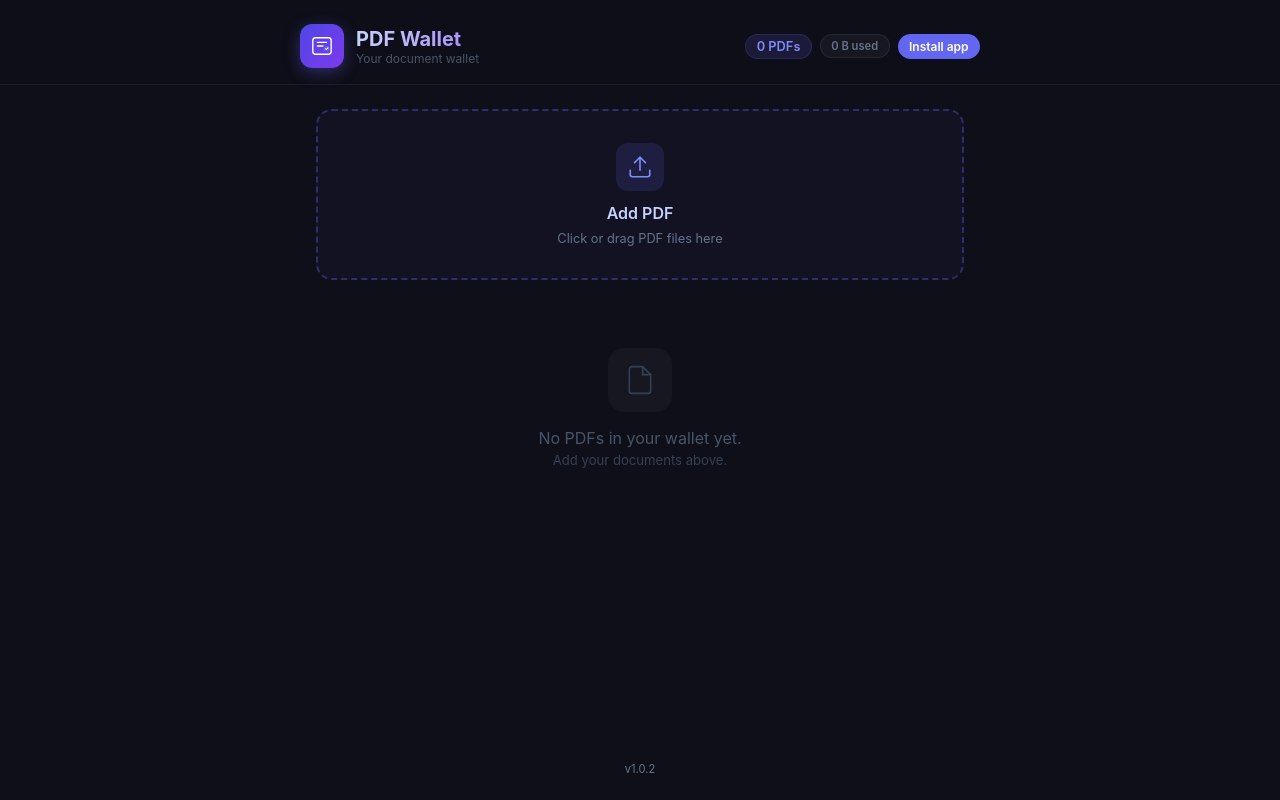
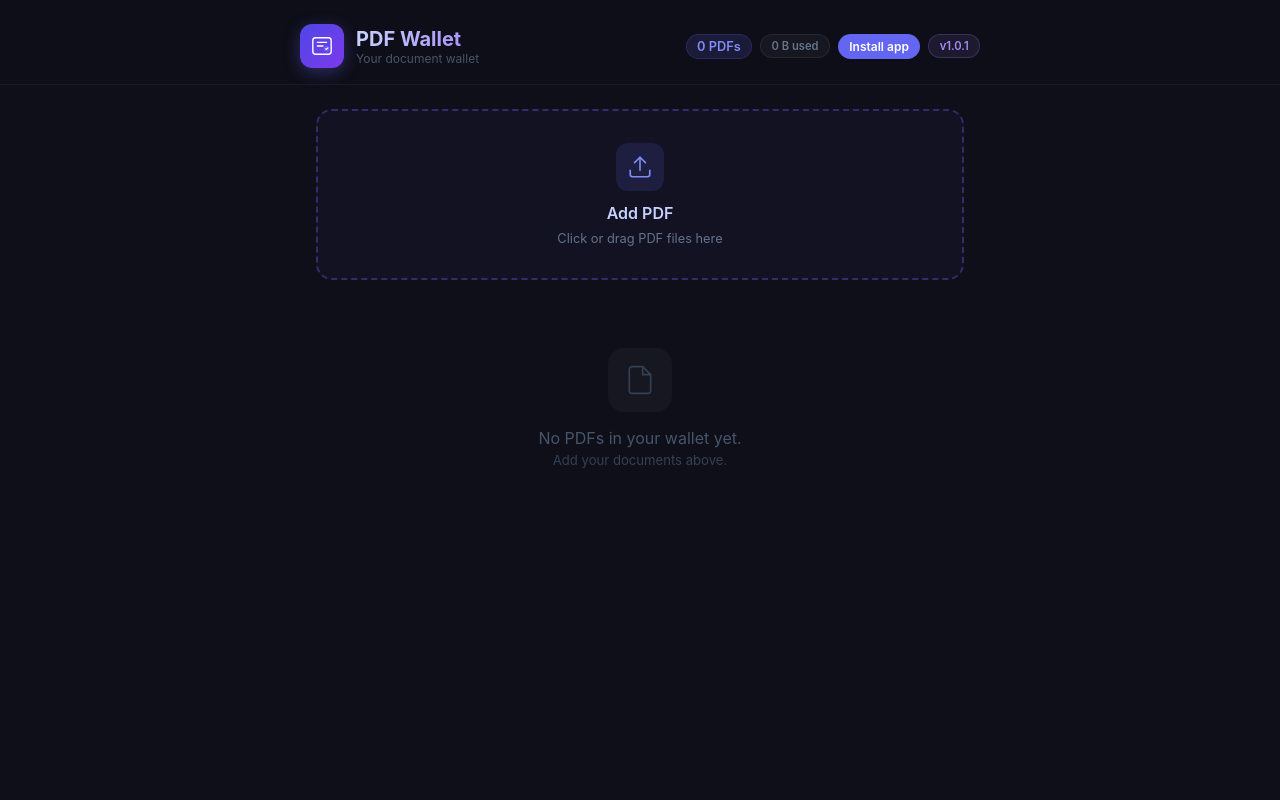
Before and after one commit to juscilan/wallet_pdf, a Svelte app: page / in a window 1280 px wide. Built offline with nearby package versions, Linux system fonts and the light colour scheme.

Commit message:
Revert "feat (pwa): move version label"
This reverts commit a63d37c378085cc99f37323f4662e1c1341f5aa0.

```diff
--- a/package.json
+++ b/package.json
@@ -1,7 +1,7 @@
 {
   "name": "wallet-pdf",
   "private": true,
-  "version": "1.0.2",
+  "version": "1.0.1",
   "type": "module",
   "scripts": {
     "dev": "vite",
--- a/src/App.svelte
+++ b/src/App.svelte
@@ -128,6 +128,7 @@
             Install app
           </button>
         {/if}
+        <span class="badge badge-version" aria-label={`App version ${appVersion}`}>v{appVersion}</span>
       </div>
     </div>
   </header>
@@ -186,10 +187,6 @@
       {/if}
     </section>
   </main>
-
-  <footer class="app-footer" aria-label={`App version ${appVersion}`}>
-    v{appVersion}
-  </footer>
 
   <!-- Toast notifications -->
   <div class="toast-container" aria-live="polite">
@@ -291,12 +288,6 @@
     border: 1px solid rgba(99,102,241,0.2);
   }
   .badge-sm { font-size: 0.7rem; color: #64748b; background: rgba(255,255,255,0.04); border-color: rgba(255,255,255,0.07); }
-  .app-footer {
-    padding: 0.75rem 1rem 1.5rem;
-    color: #64748b;
-    font-size: 0.7rem;
-    text-align: center;
-  }
   .badge-version {
     font-size: 0.7rem;
     color: #a78bfa;
@@ -323,7 +314,6 @@
 
   /* Main */
   main {
-    flex: 1;
     max-width: 680px;
     margin: 0 auto;
     padding: 1.5rem 1rem 6rem;
```
